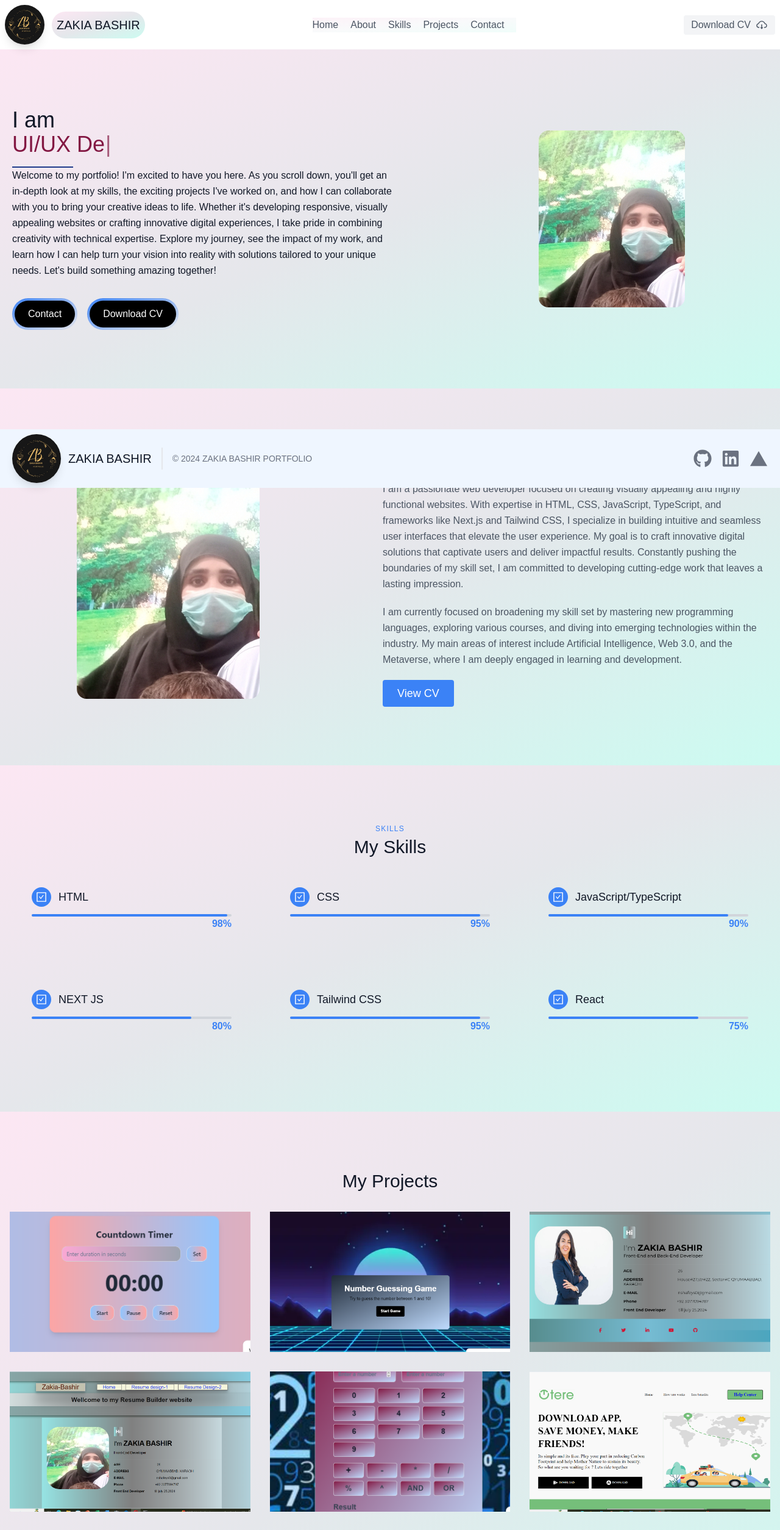
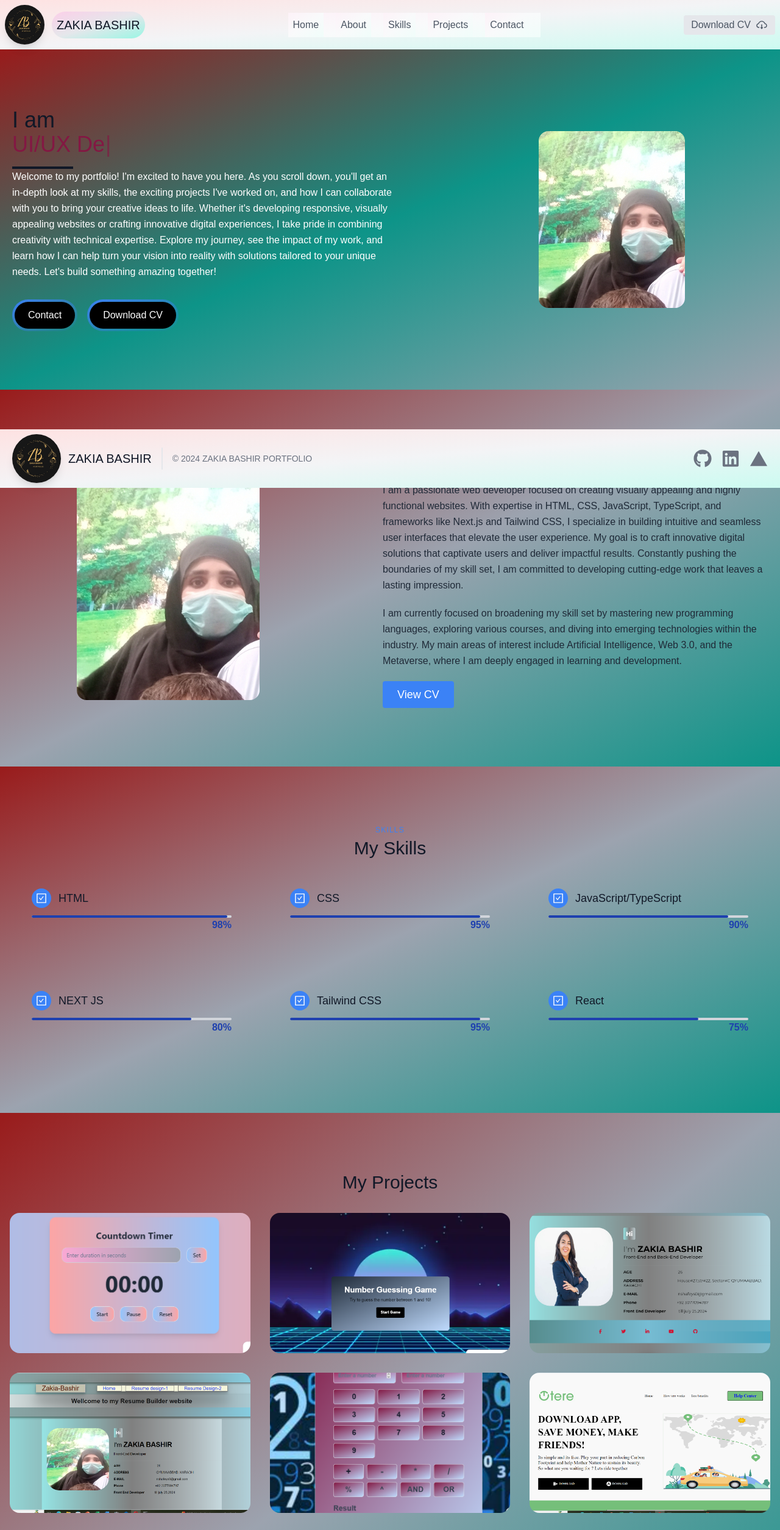
Before and after one commit to zakiabashir/zakia-portfolio, a Next.js app: page / in a window 1280 px wide. Shown: the top 2509 px of the page at 61% size. Built offline with nearby package versions, Linux system fonts and the light colour scheme.

Commit message:
push my code

```diff
--- a/src/app/components/about.tsx
+++ b/src/app/components/about.tsx
@@ -3,7 +3,7 @@ import React from "react";
 
 const About = () => {
   return (
-    <div id="about" className="bg-gradient-to-br from-pink-100 via-gray-200 to-teal-100">
+    <div id="about" className="bg-gradient-to-br from-red-800 via-gray-400 to-teal-600">
       <section className="text-gray-600 body-font">
         <div className="container mx-auto flex px-5 py-24 md:flex-row flex-col items-center">
           <div className="lg:max-w-lg lg:w-full md:w-1/2 w-5/6 mb-10 md:mb-0">
@@ -19,13 +19,13 @@ const About = () => {
             <h1 className="title-font sm:text-4xl text-3xl mb-4 font-medium text-gray-900">
               About Me
             </h1>
-            <p className="mb-5 leading-relaxed">
+            <p className="mb-5 leading-relaxed text-gray-800">
             I am a passionate web developer focused on creating visually appealing and highly functional websites. With expertise in HTML, CSS, JavaScript, TypeScript, and frameworks like Next.js and Tailwind CSS, I specialize in building intuitive and seamless user interfaces that elevate the user experience. My goal is to craft innovative digital solutions that captivate users and deliver impactful results. Constantly pushing the boundaries of my skill set, I am committed to developing cutting-edge work that leaves a lasting impression.
             </p>
-            <p className="mb-5 leading-relaxed">
+            <p className="mb-5 leading-relaxed text-gray-800">
             I am currently focused on broadening my skill set by mastering new programming languages, exploring various courses, and diving into emerging technologies within the industry. My main areas of interest include Artificial Intelligence, Web 3.0, and the Metaverse, where I am deeply engaged in learning and development.
             </p>
-            <div className="flex justify-center">
+            <div className="flex justify-center ">
               <a href={"/assets/nextjs/zakia-resume.pdf"}>
                 <button className="inline-flex text-white bg-blue-500 border-0 py-2 px-6 focus:outline-none hover:bg-blue-600 rounded text-lg">
                   View CV
--- a/src/app/components/footer.tsx
+++ b/src/app/components/footer.tsx
@@ -7,7 +7,7 @@ import { IoLogoVercel } from "react-icons/io5";
 
 const Footer = () => {
   return (
-    <div className="bg-blue-50 z-50 sticky bottom-0">
+    <div className="bg-blue-50 z-50 sticky bottom-0 bg-gradient-to-br from-red-100 via-gray-100 to-teal-100">
       <footer className="text-gray-600 body-font">
         <div className="container px-5 py-2 mx-auto flex items-center sm:flex-row flex-col">
           <a className="flex title-font font-medium items-center md:justify-start justify-center text-gray-900">
--- a/src/app/components/hero.tsx
+++ b/src/app/components/hero.tsx
@@ -7,7 +7,7 @@ import { motion } from "framer-motion"; // Import framer-motion
 
 const Hero = () => {
   return (
-    <section className="text-gray-600 body-font bg-gradient-to-br from-pink-100 via-gray-200 to-teal-100">
+    <section className="text-gray-600 body-font bg-gradient-to-br from-red-800 via-teal-600 to-gray-400">
       <div className="container mx-auto flex px-5 py-24 md:flex-row flex-col items-center">
         <motion.div
           initial={{ opacity: 0, x: -50 }}
@@ -29,13 +29,13 @@ const Hero = () => {
             </span>
           </h1>
           <motion.div
-            className="w-[100px] h-[2px] bg-blue-900"
+            className="w-[100px] h-[4px] bg-gray-900"
             initial={{ width: 0 }}
             animate={{ width: "100px" }}
             transition={{ duration: 1 }}
           />
           <motion.p
-            className="mb-8 leading-relaxed text-gray-900"
+            className="mb-8 leading-relaxed text-white"
             initial={{ opacity: 0 }}
             animate={{ opacity: 1 }}
             transition={{ duration: 1.2, delay: 0.2 }}
@@ -51,10 +51,11 @@ const Hero = () => {
             solutions tailored to your unique needs. Let&apos;s build something
             amazing together!
           </motion.p>
-          <div className="flex justify-center gap-4">
+          <div className="flex  justify-center gap-4">
+
             <Link
               href={"#Contact"}
-              className="px-1 py-1 w-full sm:w-auto rounded-full bg-gradient-to-br from-blue-500 via-primary-500 to-secondary-500 text-white text-center"
+              className="px-1 py-1 w-[50%] sm:w-auto rounded-full bg-gradient-to-br from-blue-500 via-primary-500 to-secondary-500 text-white text-center"
             >
               <motion.button
                 className="block text-white bg-black border-2 border-transparent rounded-full px-5 py-2 hover:border-gradient-to-br from-blue-500 via-primary-500 to-secondary-500"
--- a/src/app/components/navbar.tsx
+++ b/src/app/components/navbar.tsx
@@ -5,7 +5,7 @@ import { AiOutlineCloudDownload } from "react-icons/ai";
 
 const Navbar = () => {
   return (
-    <div className="bg-white z-50 sticky top-0">
+    <div className="bg-white z-50 sticky top-0 bg-gradient-to-br from-red-100 via-gray-100 to-teal-100">
       <header className="text-gray-600 body-font">
         <div className="container mx-auto flex flex-wrap p-2 flex-col md:flex-row items-center">
           <a className="flex title-font font-medium items-center text-gray-900 mb-4 md:mb-0">
@@ -16,27 +16,27 @@ const Navbar = () => {
               height={65}
               className="w-[65px] h-full shadow-lg rounded-full "
             />
-            <span className="ml-3 text-xl p-2 rounded-full bg-gradient-to-br from-pink-100 via-gray-200 to-teal-100">ZAKIA BASHIR</span>
+            <span className="ml-3 text-xl p-2 rounded-full bg-gradient-to-br from-pink-200 via-gray-200 to-teal-200">ZAKIA BASHIR</span>
           </a>
           <nav className="md:ml-auto md:mr-auto flex flex-wrap items-center text-base justify-center bg-gradient-to-br from-pink-50 via-gray-50 to-teal-50">
-            <Link href={"/"} className="mr-5 hover:text-blue-600">
+            <Link href={"/"} className="mr-5 hover:text-blue-600 p-2 bg-gradient-to-br from-red-150 via-gray-150 to-teal-150 ">
               Home
             </Link>
-            <Link href={"#about"} className="mr-5 hover:text-blue-600">
+            <Link href={"#about"} className="mr-5 hover:text-blue-600 p-2 bg-gradient-to-br from-red-150 via-gray-150 to-teal-150">
               About
             </Link>
-            <Link href={"#skills"} className="mr-5 hover:text-blue-600">
+            <Link href={"#skills"} className="mr-5 hover:text-blue-600 p-2 bg-gradient-to-br from-red-150 via-gray-150 to-teal-150">
               Skills
             </Link>
-            <Link href={"#project"} className="mr-5 hover:text-blue-600">
+            <Link href={"#project"} className="mr-5 hover:text-blue-600 p-2 bg-gradient-to-br from-red-150 via-gray-150 to-teal-150">
               Projects
             </Link>
-            <Link href={"#Contact"} className="mr-5 hover:text-blue-600">
+            <Link href={"#Contact"} className="mr-5 hover:text-blue-600 p-2 bg-gradient-to-br from-red-150 via-gray-150 to-teal-150">
               Contact
             </Link>
           </nav>
           <a href="/assets/nextjs/zakia-resume.pdf">
-            <button className="inline-flex items-center bg-gray-100 border-0 py-1 px-3 focus:outline-none hover:bg-gray-200 rounded text-base mt-4 md:mt-0">
+            <button className="inline-flex items-center bg-gray-200 border-0 py-1 px-3 focus:outline-none hover:bg-gray-200 rounded text-base mt-4 md:mt-0">
               Download CV
               <AiOutlineCloudDownload className="text-xl ml-2" />
             </button>
--- a/src/app/components/project.tsx
+++ b/src/app/components/project.tsx
@@ -4,7 +4,7 @@ import React from "react";
 
 const Project = () => {
   return (
-    <div id="project" className="bg-gradient-to-br from-pink-100 via-gray-200 to-teal-100
+    <div id="project" className="bg-gradient-to-br from-red-800 via-gray-400 to-teal-600
 ">
       <section className="text-gray-600 body-font">
         <div className="container px-5 py-24 mx-auto">
@@ -19,7 +19,7 @@ const Project = () => {
               <div className="flex relative">
                 <Image
                   alt="gallery"
-                  className="absolute inset-0 w-full h-full object-cover object-center "
+                  className="absolute inset-0 rounded-2xl w-full h-full object-cover object-center "
                   src={"/assets/nextjs/count.PNG"}
                   width={150}
                   height={150}
@@ -51,7 +51,7 @@ const Project = () => {
               <div className="flex relative">
                 <Image
                   alt="gallery"
-                  className="absolute inset-0 w-full h-full object-cover object-center"
+                  className="absolute inset-0 rounded-2xl w-full h-full object-cover object-center"
                   src={"/assets/nextjs/number.PNG"}
                   width={150}
                   height={150}
@@ -82,7 +82,7 @@ const Project = () => {
               <div className="flex relative">
                 <Image
                   alt="gallery"
-                  className="absolute inset-0 w-full h-full object-cover object-center"
+                  className="absolute inset-0 rounded-2xl w-full h-full object-cover object-center"
                   src={"/assets/images/Capture1.PNG"}
                   width={150}
                   height={150}
@@ -113,7 +113,7 @@ const Project = () => {
               <div className="flex relative">
                 <Image
                   alt="gallery"
-                  className="absolute inset-0 w-full h-full object-cover object-center"
+                  className="absolute inset-0 rounded-2xl w-full h-full object-cover object-center"
                   src={"/assets/images/Capture.PNG"}
                   width={150}
                   height={150}
@@ -144,7 +144,7 @@ const Project = () => {
               <div className="flex relative">
                 <Image
                   alt="gallery"
-                  className="absolute inset-0 w-full h-full object-cover object-center"
+                  className="absolute inset-0 rounded-2xl w-full h-full object-cover object-center"
                   src={"/assets/nextjs/cal.PNG"}
                   width={150}
                   height={150}
@@ -175,7 +175,7 @@ const Project = () => {
               <div className="flex relative">
                 <Image
                   alt="gallery"
-                  className="absolute inset-0 w-full h-full object-cover object-center"
+                  className="absolute inset-0 rounded-2xl w-full h-full object-cover object-center"
                   src={"/assets/images/figma.PNG"}
                   width={150}
                   height={150}
@@ -206,7 +206,7 @@ const Project = () => {
               <div className="flex relative">
                 <Image
                   alt="gallery"
-                  className="absolute inset-0 w-full h-full object-cover object-center"
+                  className="absolute inset-0 rounded-2xl w-full h-full object-cover object-center"
                   src={"/assets/nextjs/joke.PNG"}
                   width={150}
                   height={150}
@@ -237,7 +237,7 @@ const Project = () => {
               <div className="flex relative">
                 <Image
                   alt="gallery"
-                  className="absolute inset-0 w-full h-full object-cover object-center"
+                  className="absolute inset-0 rounded-2xl w-full h-full object-cover object-center"
                   src={"/assets/nextjs/digi.PNG"}
                   width={150}
                   height={150}
@@ -268,7 +268,7 @@ const Project = () => {
               <div className="flex relative">
                 <Image
                   alt="gallery"
-                  className="absolute inset-0 w-full h-full object-cover object-center"
+                  className="absolute inset-0 rounded-2xl w-full h-full object-cover object-center"
                   src={"/assets/nextjs/birthday.PNG"}
                   width={150}
                   height={150}
--- a/src/app/components/skill.tsx
+++ b/src/app/components/skill.tsx
@@ -3,7 +3,7 @@ import { AiOutlineCheckSquare } from "react-icons/ai";
 
 const Skill = () => {
   return (
-    <div id="skills" className="bg-gradient-to-br from-pink-100 via-gray-200 to-teal-100">
+    <div id="skills" className="bg-gradient-to-br from-red-800 via-gray-400 to-teal-600">
       <section className="text-gray-600 body-font">
         <div className="container px-5 py-24 mx-auto">
           <div className="flex flex-col text-center w-full mb-20">
@@ -28,9 +28,9 @@ const Skill = () => {
                 </div>
                 <div className="flex-grow">
                   <div className="relative h-1 w-full bg-gray-300 rounded-xl">
-                    <div className="absolute bg-blue-500 h-1 rounded-xl w-[98%]"></div>
+                    <div className="absolute bg-blue-800 h-1 rounded-xl w-[98%]"></div>
                   </div>
-                  <p className="font-bold text-blue-500 text-right">98%</p>
+                  <p className="font-bold text-blue-800 text-right">98%</p>
                 </div>
               </div>
             </div>
@@ -47,9 +47,9 @@ const Skill = () => {
                 </div>
                 <div className="flex-grow">
                   <div className="relative h-1 w-full bg-gray-300 rounded-xl">
-                    <div className="absolute bg-blue-500 h-1 rounded-xl w-[95%]"></div>
+                    <div className="absolute bg-blue-800 h-1 rounded-xl w-[95%]"></div>
                   </div>
-                  <p className="font-bold text-blue-500 text-right">95%</p>
+                  <p className="font-bold text-blue-800 text-right">95%</p>
                 </div>
               </div>
             </div>
@@ -66,9 +66,9 @@ const Skill = () => {
                 </div>
                 <div className="flex-grow">
                   <div className="relative h-1 w-full bg-gray-300 rounded-xl">
-                    <div className="absolute bg-blue-500 h-1 rounded-xl w-[90%]"></div>
+                    <div className="absolute bg-blue-800 h-1 rounded-xl w-[90%]"></div>
                   </div>
-                  <p className="font-bold text-blue-500 text-right">90%</p>
+                  <p className="font-bold text-blue-800 text-right">90%</p>
                 </div>
               </div>
             </div>
@@ -85,9 +85,9 @@ const Skill = () => {
                 </div>
                 <div className="flex-grow">
                   <div className="relative h-1 w-full bg-gray-300 rounded-xl">
-                    <div className="absolute bg-blue-500 h-1 rounded-xl w-[80%]"></div>
+                    <div className="absolute bg-blue-800 h-1 rounded-xl w-[80%]"></div>
                   </div>
-                  <p className="font-bold text-blue-500 text-right">80%</p>
+                  <p className="font-bold text-blue-800 text-right">80%</p>
                 </div>
               </div>
             </div>
@@ -104,9 +104,9 @@ const Skill = () => {
                 </div>
                 <div className="flex-grow">
                   <div className="relative h-1 w-full bg-gray-300 rounded-xl">
-                    <div className="absolute bg-blue-500 h-1 rounded-xl w-[95%]"></div>
+                    <div className="absolute bg-blue-800 h-1 rounded-xl w-[95%]"></div>
                   </div>
-                  <p className="font-bold text-blue-500 text-right">95%</p>
+                  <p className="font-bold text-blue-800 text-right">95%</p>
                 </div>
               </div>
             </div>
@@ -123,9 +123,9 @@ const Skill = () => {
                 </div>
                 <div className="flex-grow">
                   <div className="relative h-1 w-full bg-gray-300 rounded-xl">
-                    <div className="absolute bg-blue-500 h-1 rounded-xl w-[75%]"></div>
+                    <div className="absolute bg-blue-800 h-1 rounded-xl w-[75%]"></div>
                   </div>
-                  <p className="font-bold text-blue-500 text-right">75%</p>
+                  <p className="font-bold text-blue-800 text-right">75%</p>
                 </div>
               </div>
             </div>
```
Also changed, not shown: src/app/components/contact.tsx (+7 -6 lines).
